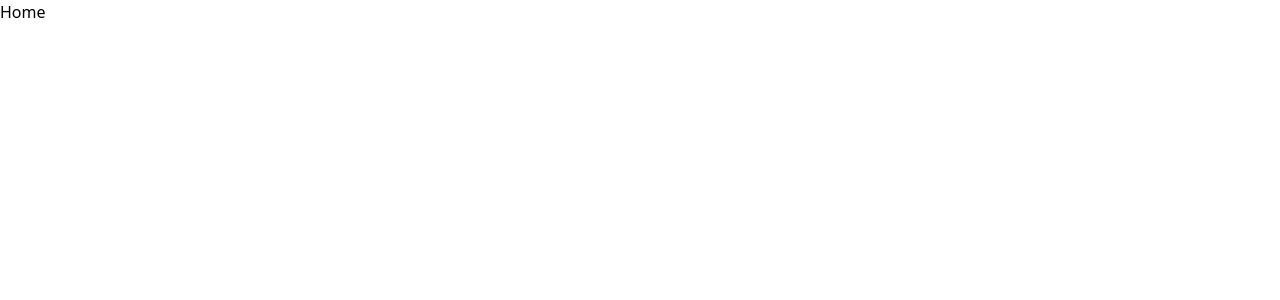
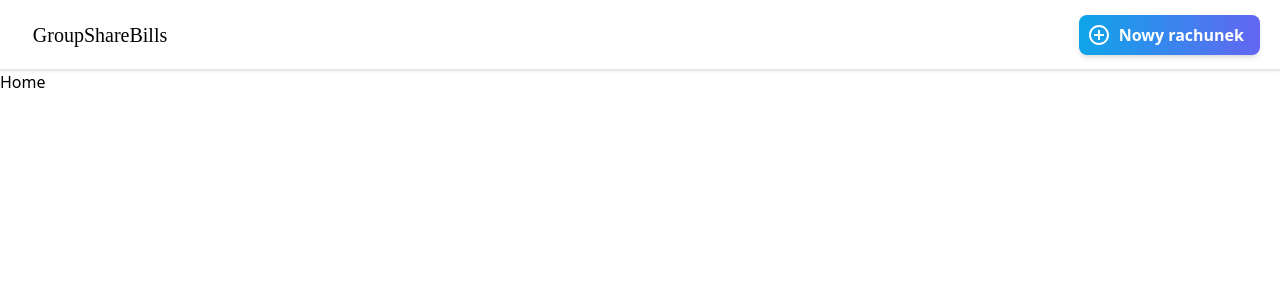
Before and after one commit to DudzinskiR/GroupShareBills, a React (Create React App) app in the folder frontend/: page / in a window 1280 px wide. Shown: the top 300 px of the page. Built offline with nearby package versions, Linux system fonts and the light colour scheme.

Commit message:
Add button component

```diff
--- a/frontend/package.json
+++ b/frontend/package.json
@@ -12,6 +12,7 @@
     "@types/react-dom": "^18.2.7",
     "react": "^18.2.0",
     "react-dom": "^18.2.0",
+    "react-icons": "^4.10.1",
     "react-router-dom": "^6.15.0",
     "react-scripts": "5.0.1",
     "typescript": "^4.9.5",
--- /dev/null
+++ b/frontend/src/components/button/button.tsx
@@ -0,0 +1,46 @@
+import React, { ReactNode } from "react";
+export enum Color {
+  BLUE = "bg-gradient-to-r from-sky-500 to-indigo-500",
+  RED = "bg-gradient-to-r from-red-500 to-rose-600",
+  GREEN = "bg-gradient-to-r from-lime-500 to-lime-600",
+}
+
+interface props {
+  onClick?: () => void;
+  text?: string;
+  className?: string;
+  color?: Color;
+  leftIcon?: ReactNode;
+  rightIcon?: ReactNode;
+  enabled?: boolean;
+}
+
+const Button = ({
+  className,
+  onClick,
+  color,
+  text,
+  leftIcon,
+  rightIcon,
+  enabled = true,
+}: props) => {
+  return (
+    <button
+      className={`
+      ${className}
+      ${color || Color.BLUE}
+      ${enabled ? "cursor-pointer" : "saturate-0 cursor-default"}
+      flex justify-center items-center rounded-lg shadow-md text-white font-semibold select-none p-2
+      `}
+      onClick={() => {
+        if (onClick) onClick();
+      }}
+    >
+      {leftIcon && <div className="text-2xl">{leftIcon}</div>}
+      <div className="px-2">{text}</div>
+      {rightIcon && <div className="text-2xl">{rightIcon}</div>}
+    </button>
+  );
+};
+
+export default Button;
--- a/frontend/src/components/navbar/navbar.tsx
+++ b/frontend/src/components/navbar/navbar.tsx
@@ -1,7 +1,28 @@
 import React from "react";
+import Button, { Color } from "../button/button";
+import { BiPlusCircle } from "react-icons/bi";
 
 const Navbar = () => {
-  return <div>Navbar</div>;
+  return (
+    <div className="h-[70px] border-b shadow">
+      <div className="h-full flex flex-row justify-between">
+        <div className="flex justify-center items-center w-[200px] h-full text-xl font-poppins">
+          GroupShareBills
+        </div>
+
+        <div className="flex justify-center items-center mr-5">
+          <Button
+            text="Nowy rachunek"
+            className=""
+            color={Color.BLUE}
+            enabled={true}
+            leftIcon={<BiPlusCircle />}
+            onClick={() => console.log(1)}
+          />
+        </div>
+      </div>
+    </div>
+  );
 };
 
 export default Navbar;
--- a/frontend/src/index.css
+++ b/frontend/src/index.css
@@ -1,3 +1,5 @@
 @tailwind base;
 @tailwind components;
 @tailwind utilities;
+
+@import url("https://fonts.googleapis.com/css2?family=Poppins:wght@500&family=Roboto:ital,wght@0,100;0,300;0,400;0,500;0,700;0,900;1,100;1,300;1,400;1,500;1,700;1,900&display=swap");
--- a/frontend/src/layout/user-layout.tsx
+++ b/frontend/src/layout/user-layout.tsx
@@ -1,8 +1,16 @@
 import React from "react";
 import UserRoute from "../routes/user-routes";
+import Navbar from "../components/navbar/navbar";
+// import Sidebar from "../components/sidebar/sidebar";
 
 const UserLayout = () => {
-  return <UserRoute />;
+  return (
+    <div>
+      <Navbar />
+      {/* <Sidebar /> */}
+      <UserRoute />
+    </div>
+  );
 };
 
 export default UserLayout;
--- a/frontend/tailwind.config.js
+++ b/frontend/tailwind.config.js
@@ -1,10 +1,11 @@
 /** @type {import('tailwindcss').Config} */
 module.exports = {
-  content: [
-    "./src/**/*.{js,jsx,ts,tsx}",
-  ],
+  content: ["./src/**/*.{js,jsx,ts,tsx}"],
   theme: {
     extend: {},
+    fontFamily: {
+      poppins: ["Poppins"],
+    },
   },
   plugins: [],
-}
+};
```
Also changed, not shown: 1 other file (tests, documents, lock files or other folders).
